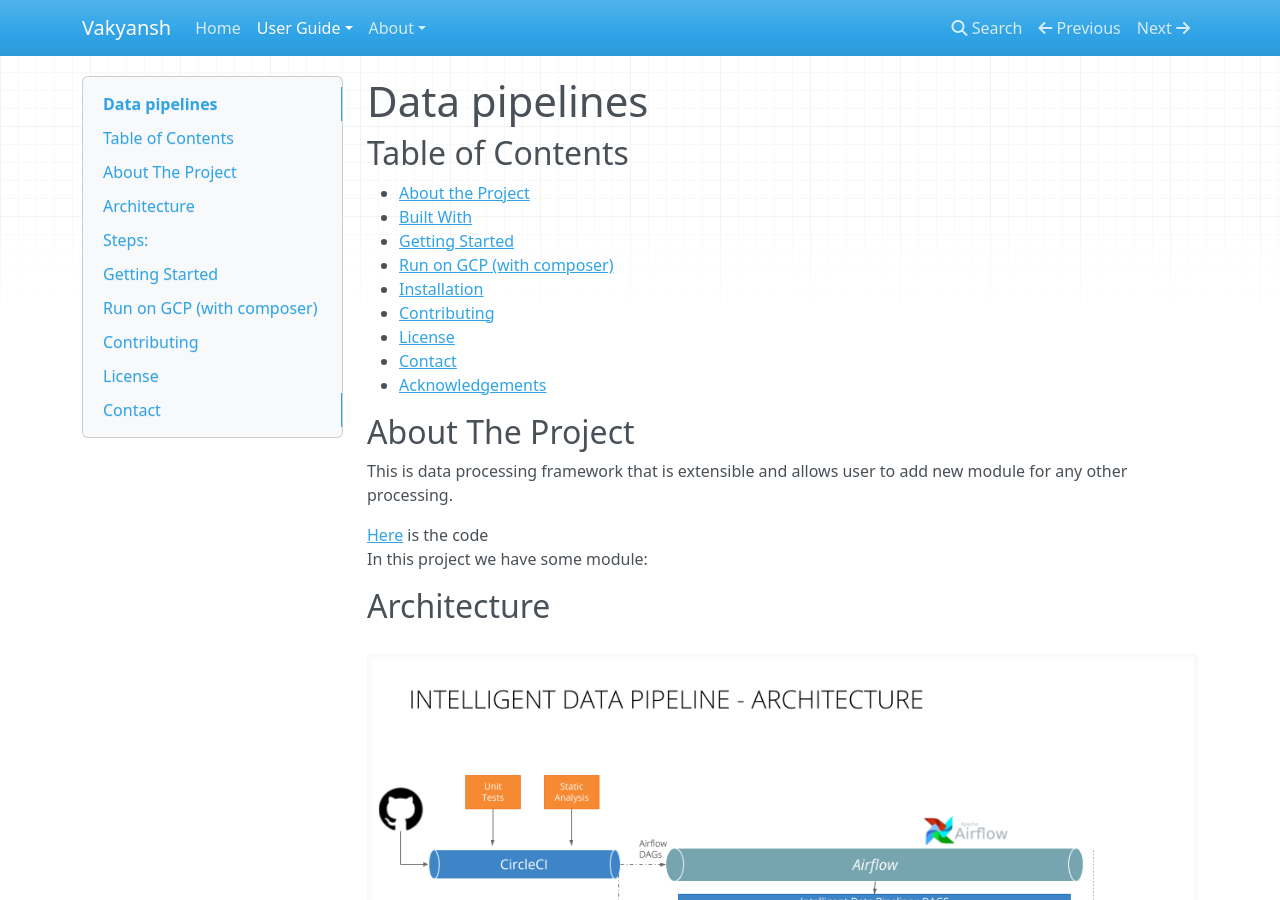
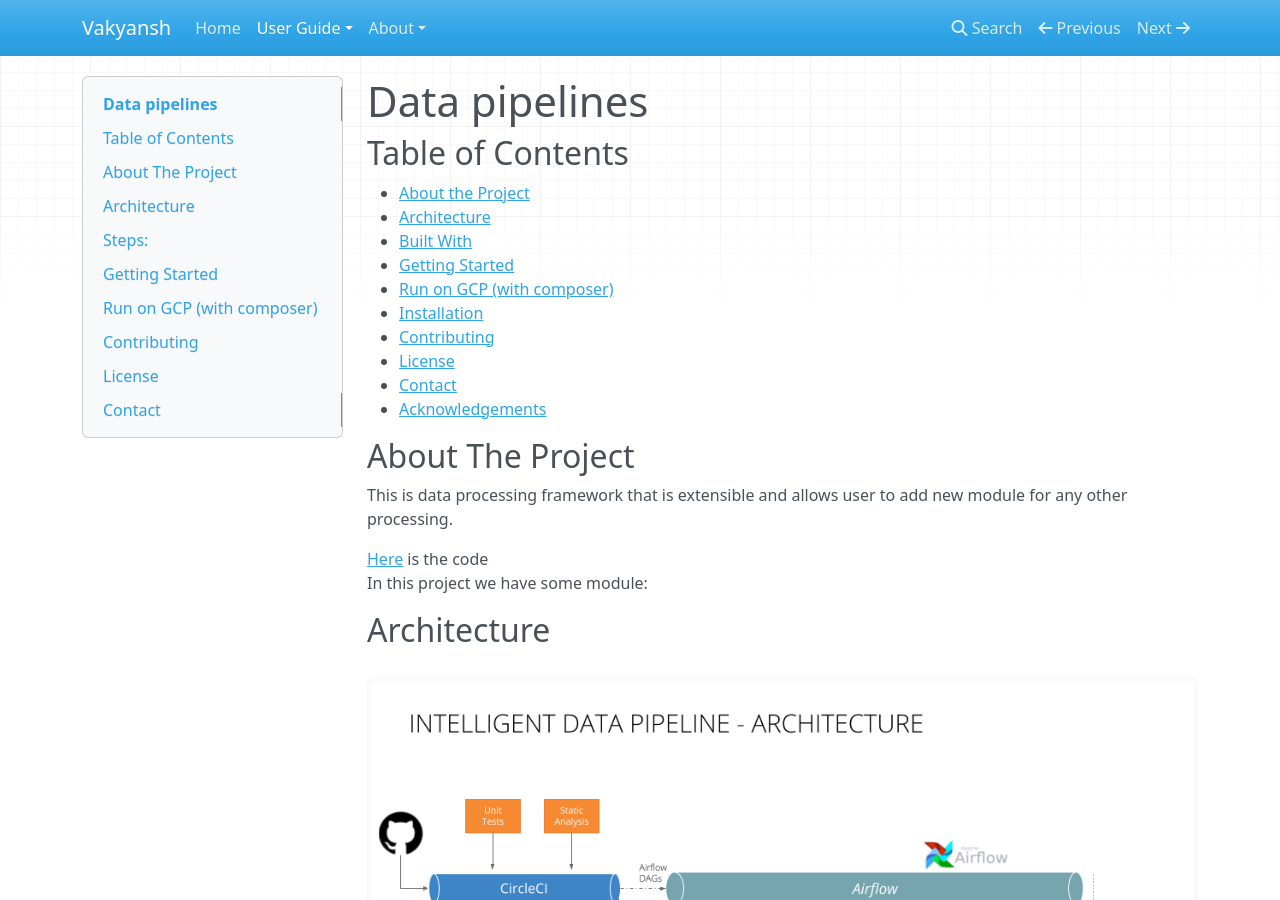
Before and after one commit to Open-Speech-EkStep/open-speech-ekstep.github.io, an MkDocs documentation site: the page built from docs/intelligent_data_pipelines.md, in a window 1280 px wide and 900 px high. Built offline with MkDocs 1.6.1, drawn with Linux system fonts in a browser that asks for light colours; nearby versions of some CDN libraries.

```diff
--- a/docs/intelligent_data_pipelines.md
+++ b/docs/intelligent_data_pipelines.md
@@ -4,10 +4,11 @@
 ## Table of Contents
 
 * [About the Project](#about-the-project)
-  * [Built With](#built-with)
+* [Architecture](#architecture)
+* [Built With](#built-with)
 * [Getting Started](#getting-started)
-  * [Run on GCP (with composer)](#setup)
-  * [Installation](#installation)
+* [Run on GCP (with composer)](#setup)
+* [Installation](#installation)
 * [Contributing](#contributing)
 * [License](#license)
 * [Contact](#contact)
```
